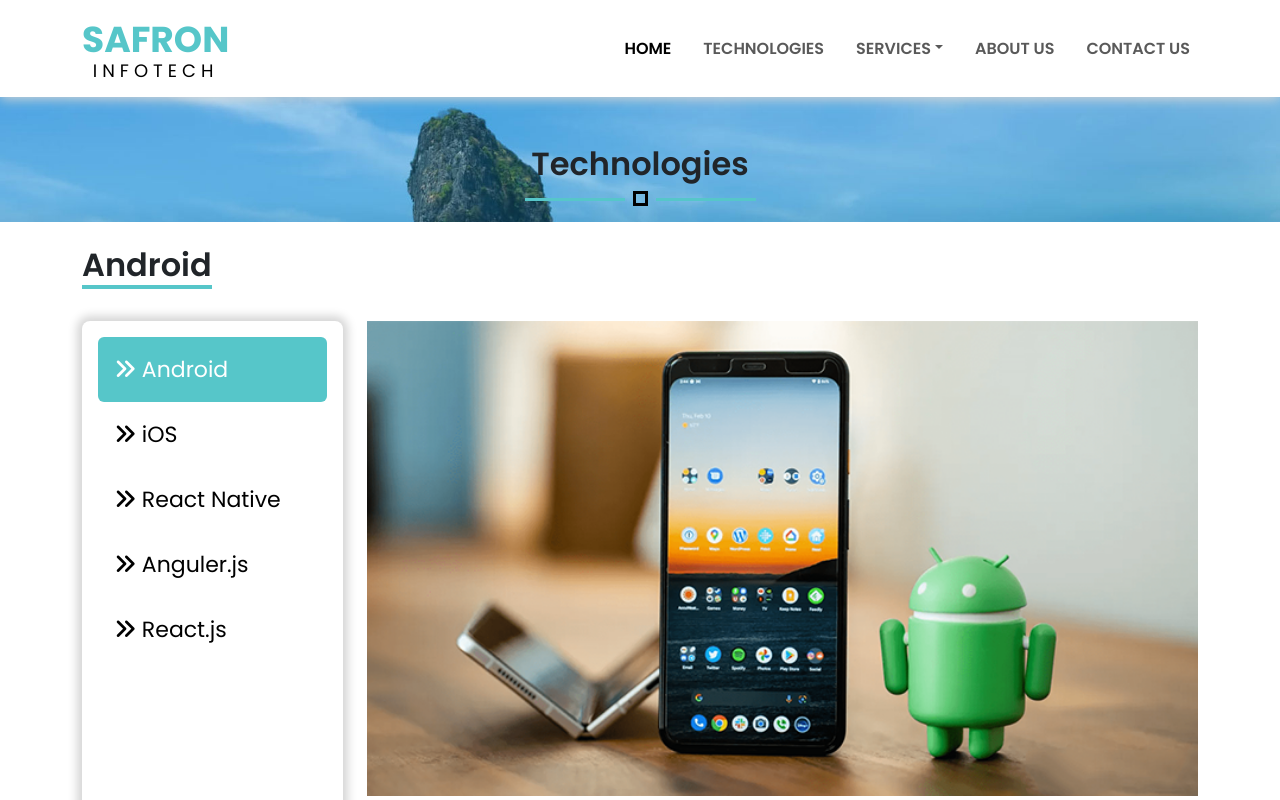
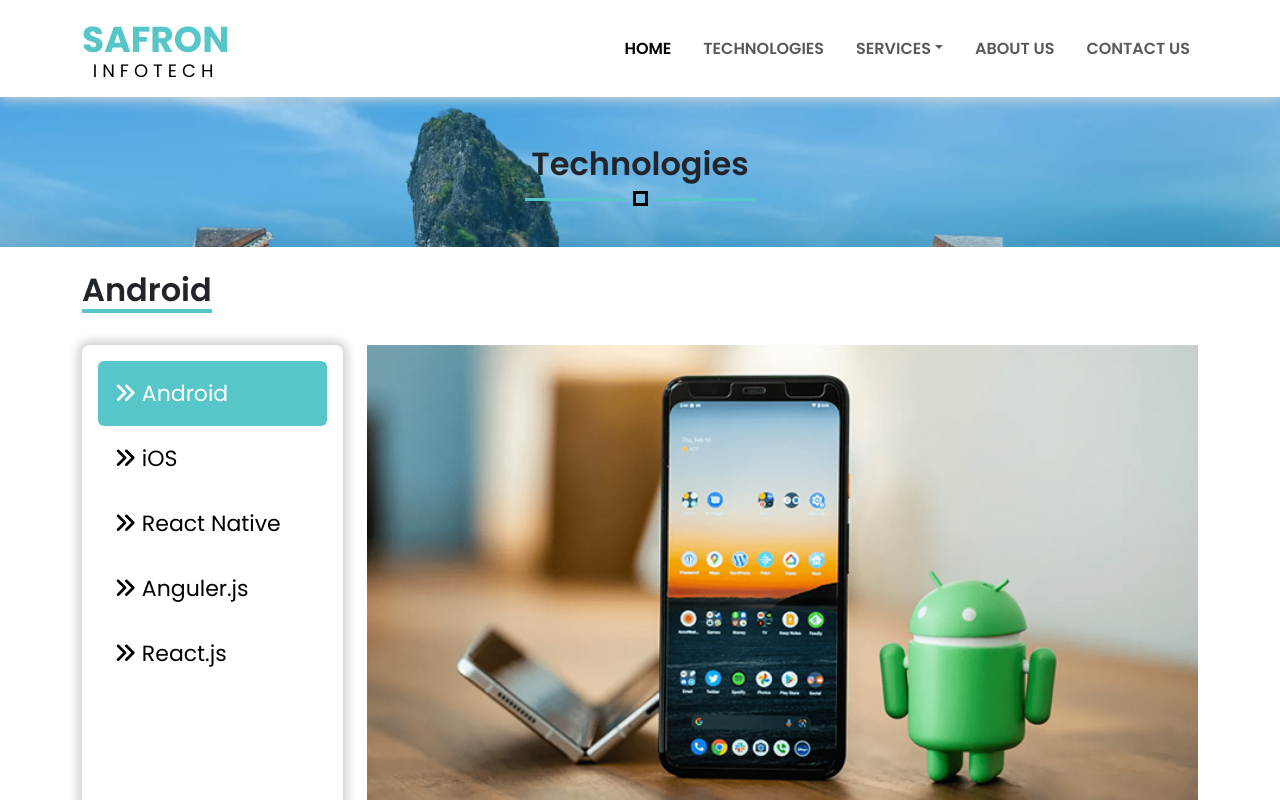
Before and after one commit to darshakkanani2002/safron, a React (Vite) app: page /technologies in a window 1280 px wide. Shown: the top 800 px of the page. Built offline with nearby package versions, Linux system fonts and the light colour scheme.

Commit message:
chages in css and add new class

```diff
--- a/src/App.css
+++ b/src/App.css
@@ -75,8 +75,8 @@
   }
 
   30% {
-    font-size: 60px;
-    letter-spacing: 19px;
+    font-size: 55px;
+    letter-spacing: 15px;
     /* margin-bottom: -40px; */
   }
 
@@ -376,6 +376,7 @@
 .technologis-back {
   background: url('../public/image/banner-6.jpg') no-repeat;
   background-size: cover;
+  min-height: 150px;
 }
 
 .techno-name {
```
